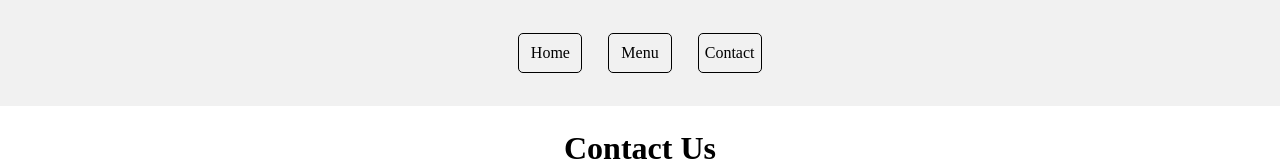
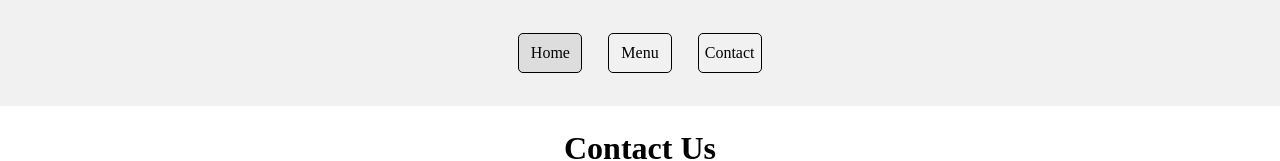
Before and after one commit to SalamanderCtesiphon/Project-Restuarant-Page, a website built with webpack: page dist/index.html in a window 1280 px wide. In both pictures the pointer is over the element "Home". Shown: the top 161 px of the page. Built offline with nearby package versions, Linux system fonts and the light colour scheme.

Commit message:
added a hover effect on the tabs

```diff
--- a/src/style.css
+++ b/src/style.css
@@ -20,6 +20,10 @@
     display: flex;
     justify-content: center;
     align-items: center;
+}
+
+.tab:hover {
+    background-color: #ddd;
 }
 
 .main {
```
Also changed, not shown: 1 other file.
